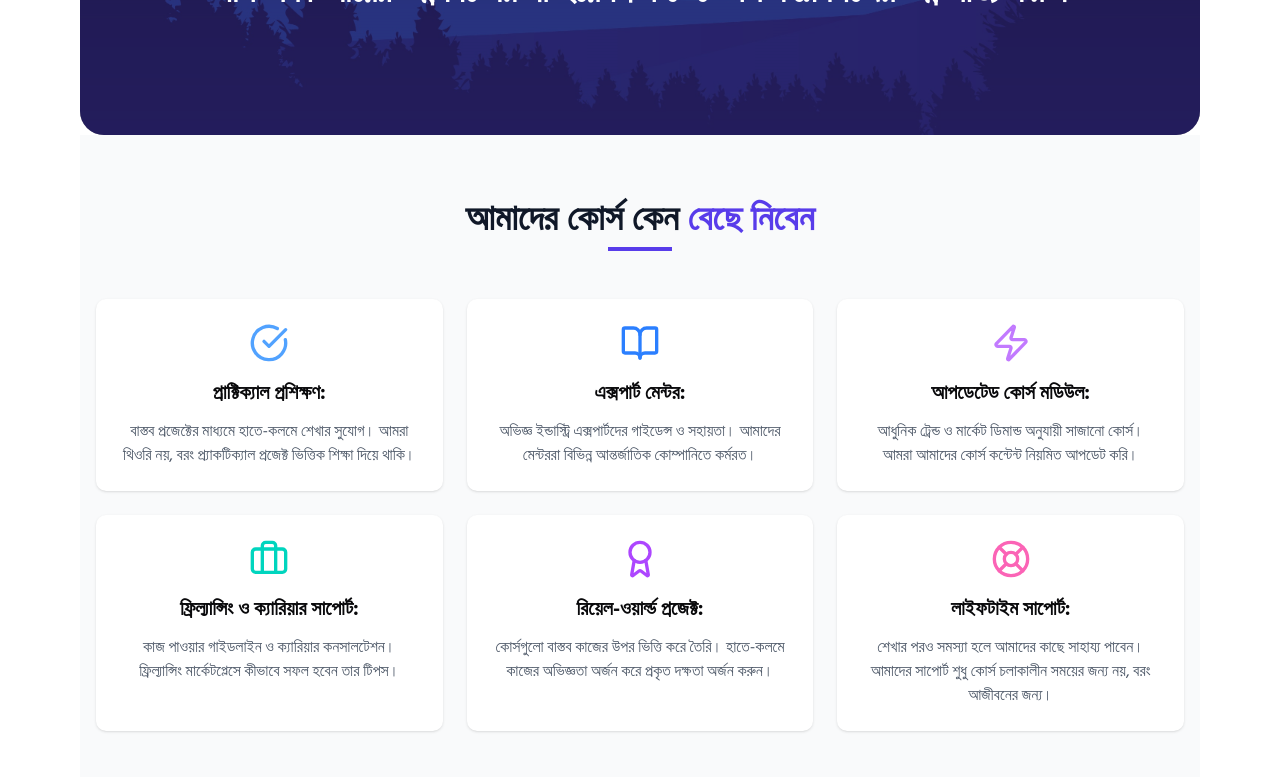
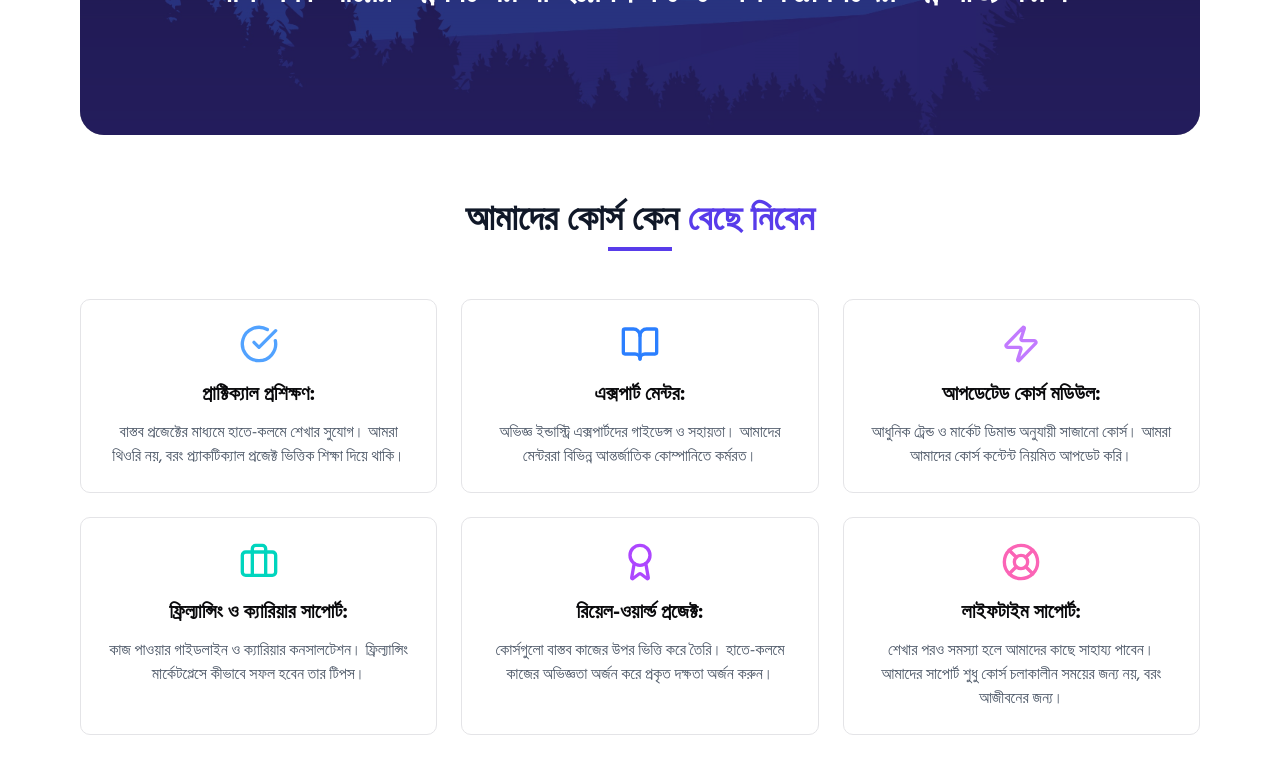
Before and after one commit to TamimAhmedCD/Khalil-Computer, a Next.js app: page / in a window 1280 px wide. Shown: the part 880-1657 px from the top of the page. Built offline with nearby package versions, Linux system fonts and the light colour scheme; a web font is replaced by a local one.

Commit message:
code updated

```diff
--- a/app/api/auth/[kindeAuth]/route.js
+++ /dev/null
@@ -1,2 +0,0 @@
-import {handleAuth} from "@kinde-oss/kinde-auth-nextjs/server";
-export const GET = handleAuth();
--- a/components/Home/WhyChooseUs.jsx
+++ b/components/Home/WhyChooseUs.jsx
@@ -43,7 +43,7 @@ export default function WhyChooseUsSection() {
   ]
 
   return (
-    <section className="py-16 bg-gray-50">
+    <section className="py-16">
       {/* Section heading */}
       <div className="mb-12 text-center">
         <h2 className="text-3xl md:text-4xl font-bold text-gray-900 font-hind-siliguri">
@@ -52,12 +52,12 @@ export default function WhyChooseUsSection() {
         <div className="mt-2 w-16 h-1 bg-primary-600 mx-auto"></div>
       </div>
 
-      <div className="container mx-auto px-4">
+      <div>
         <div className="grid grid-cols-1 md:grid-cols-2 lg:grid-cols-3 gap-6">
           {benefits.map((benefit, index) => (
             <div
               key={index}
-              className="bg-white p-6 rounded-lg shadow-sm hover:shadow-md transition-shadow duration-300 flex flex-col items-center text-center"
+              className="bg-white p-6 rounded-lg border hover:shadow-md transition-all duration-200 flex flex-col items-center text-center"
             >
               <div className="mb-4 flex items-center justify-center">{benefit.icon}</div>
               <h3 className="text-xl font-bold mb-3 font-hind-siliguri">{benefit.title}</h3>
```
